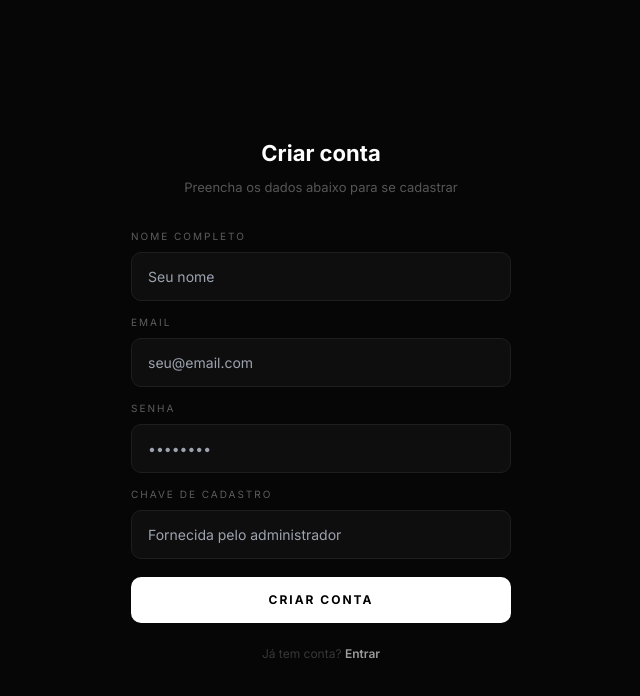
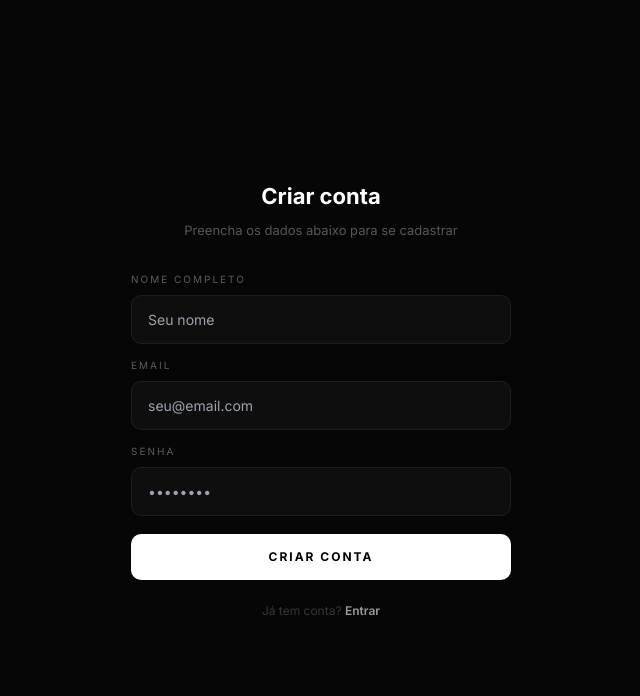
Before and after one commit to devavodah-age/agency-dash, a React (Vite) app: page /register in a window 1280 px wide. Shown: the top 696 px of the page, without its empty margins (319-959 px from the left). Built offline with nearby package versions, Linux system fonts and the light colour scheme; no server answers.

Commit message:
feat: remove register_key field from register form

```diff
--- a/src/pages/Register.jsx
+++ b/src/pages/Register.jsx
@@ -5,7 +5,7 @@ import { useAuth } from '../contexts/AuthContext'
 const API = import.meta.env.VITE_API_URL
 
 export default function Register() {
-  const [form, setForm] = useState({ name:'', email:'', password:'', register_key:'' })
+  const [form, setForm] = useState({ name:'', email:'', password:'' })
   const [error, setError] = useState('')
   const [loading, setLoading] = useState(false)
   const [success, setSuccess] = useState(false)
@@ -62,8 +62,7 @@ export default function Register() {
               { label:'Nome completo', key:'name', type:'text', placeholder:'Seu nome' },
               { label:'Email', key:'email', type:'email', placeholder:'seu@email.com' },
               { label:'Senha', key:'password', type:'password', placeholder:'••••••••' },
-              { label:'Chave de cadastro', key:'register_key', type:'password', placeholder:'Fornecida pelo administrador' },
-            ].map(({ label, key, type, placeholder }) => (
+].map(({ label, key, type, placeholder }) => (
               <div key={key}>
                 <label style={{ display:'block', fontSize:'10px', color:'rgba(255,255,255,0.35)',
                   marginBottom:'8px', letterSpacing:'2px', textTransform:'uppercase' }}>{label}</label>
```
